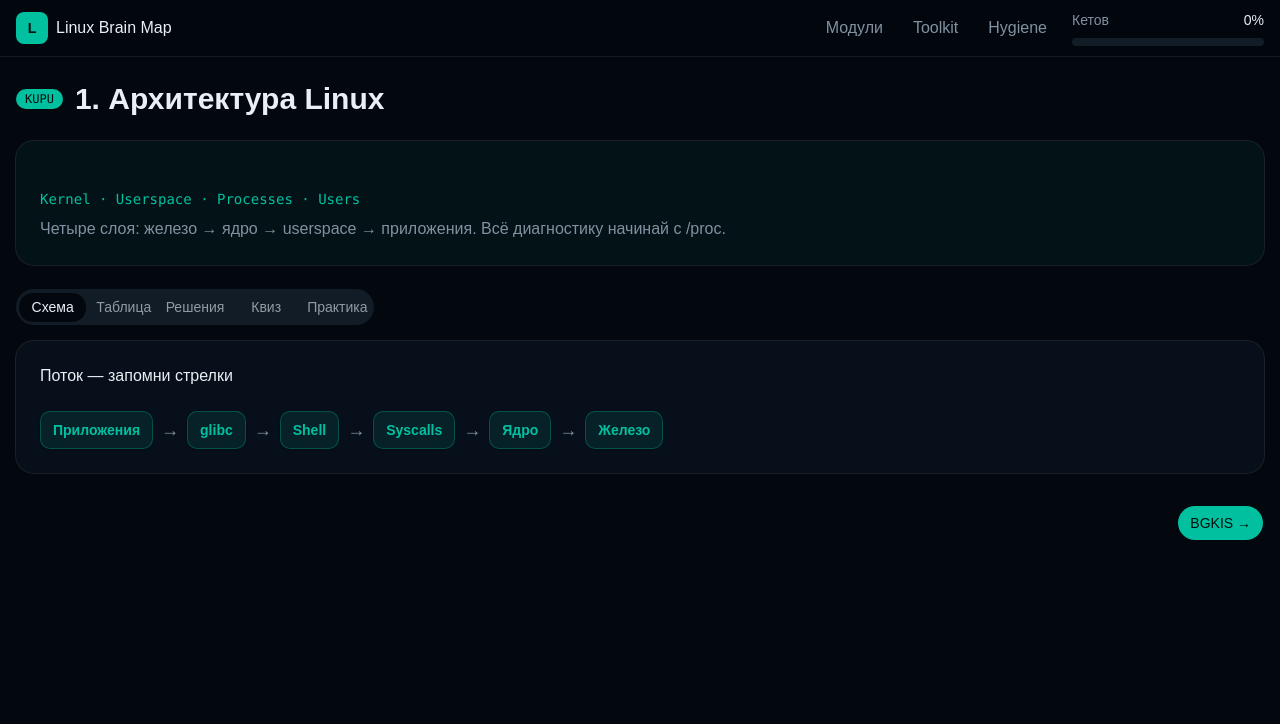
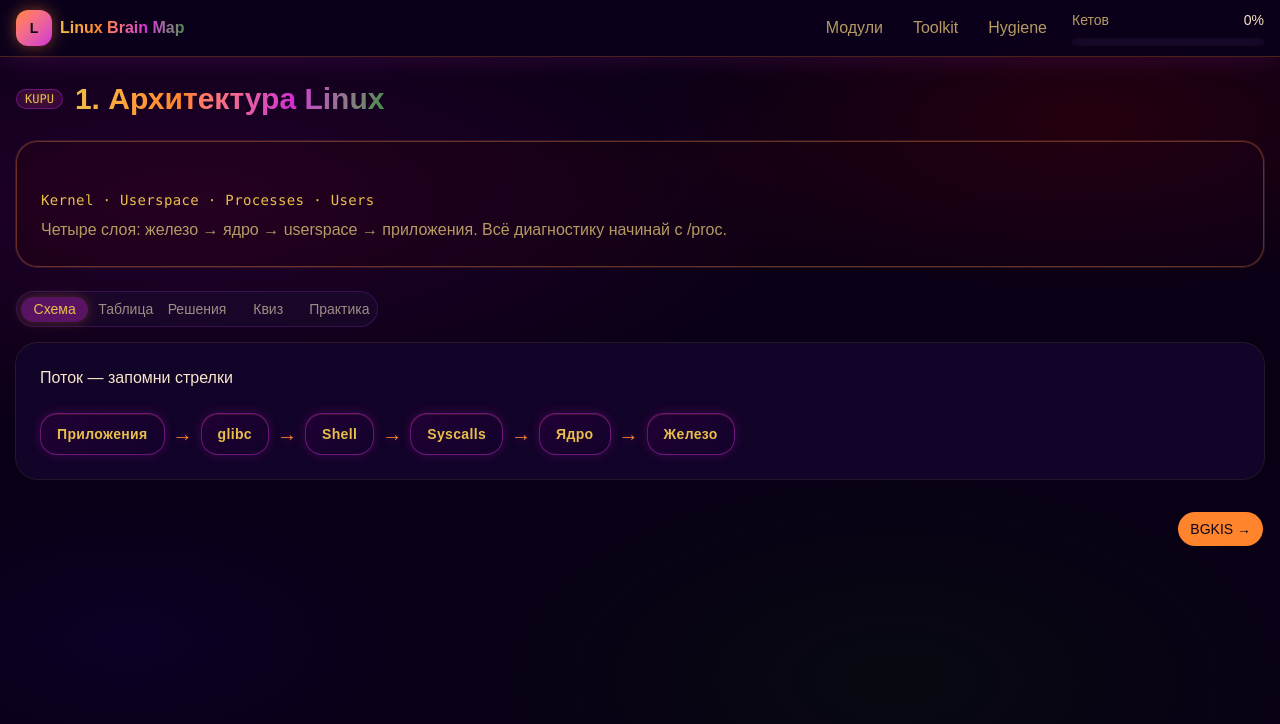
Before and after one commit to BenBakster/linux-brain-map, a React (Vite) app in the folder linux-brain-map-app/webapp/: page /module/architecture in a window 1280 px wide. Shown: the top 724 px of the page. Built offline with nearby package versions, Linux system fonts and the light colour scheme.

Commit message:
Restyle webapp with stoner rock psychedelic theme
Deep purple smoke background with orange, magenta and swamp-green
accents. Gradient titles, glowing cards, and trippy flow diagrams.

```diff
--- a/linux-brain-map-app/webapp/index.html
+++ b/linux-brain-map-app/webapp/index.html
@@ -4,7 +4,7 @@
     <meta charset="UTF-8" />
     <link rel="icon" type="image/svg+xml" href="/favicon.svg" />
     <meta name="viewport" content="width=device-width, initial-scale=1.0" />
-    <title>web_frontend</title>
+    <title>Linux Brain Map</title>
   </head>
   <body>
     <div id="root"></div>
--- a/linux-brain-map-app/webapp/src/components/FlowDiagram.tsx
+++ b/linux-brain-map-app/webapp/src/components/FlowDiagram.tsx
@@ -11,14 +11,14 @@ export function FlowDiagram({ steps, className }: FlowDiagramProps) {
     <div className={cn('flex flex-wrap items-center gap-2', className)}>
       {steps.map((step, index) => (
         <div key={step.id} className="flex items-center gap-2">
-          <div className="rounded-lg border border-primary/30 bg-primary/10 px-3 py-2 text-center shadow-sm">
-            <p className="text-sm font-semibold text-primary">{step.label}</p>
+          <div className="psy-flow-node rounded-xl px-4 py-2.5 text-center">
+            <p className="psy-flow-label text-sm font-bold tracking-wide">{step.label}</p>
             {step.detail && (
               <p className="mt-0.5 text-xs text-muted-foreground">{step.detail}</p>
             )}
           </div>
           {index < steps.length - 1 && (
-            <span className="text-lg text-muted-foreground" aria-hidden>
+            <span className="psy-arrow text-xl font-bold" aria-hidden>
               →
             </span>
           )}
--- a/linux-brain-map-app/webapp/src/components/QuizPanel.tsx
+++ b/linux-brain-map-app/webapp/src/components/QuizPanel.tsx
@@ -49,8 +49,10 @@ export function QuizPanel({ moduleId, questions }: QuizPanelProps) {
                   className={cn(
                     'rounded-md border px-3 py-2 text-left text-sm transition-colors',
                     selected && !showResult && 'border-primary bg-primary/10',
-                    showResult && isCorrect && 'border-green-500 bg-green-500/10',
-                    showResult && selected && !isCorrect && 'border-destructive bg-destructive/10',
+                    showResult &&
+                      isCorrect &&
+                      'border-[oklch(0.58_0.14_145)] bg-[oklch(0.58_0.14_145/0.15)] shadow-[0_0_10px_oklch(0.58_0.14_145/0.3)]',
+                    showResult && selected && !isCorrect && 'border-destructive bg-destructive/15',
                     !selected && !showResult && 'hover:bg-muted',
                   )}
                 >
--- a/linux-brain-map-app/webapp/src/index.css
+++ b/linux-brain-map-app/webapp/src/index.css
@@ -48,83 +48,172 @@
     --radius-4xl: calc(var(--radius) * 2.6);
 }
 
+/* Stoner rock / psychedelic — густой тёмный фон, кислотные акценты */
 :root {
-    --background: oklch(0.13 0.02 250);
-    --foreground: oklch(0.95 0.01 250);
-    --card: oklch(0.17 0.025 250);
-    --card-foreground: oklch(0.95 0.01 250);
-    --popover: oklch(0.17 0.025 250);
-    --popover-foreground: oklch(0.95 0.01 250);
-    --primary: oklch(0.72 0.14 175);
-    --primary-foreground: oklch(0.15 0.03 175);
-    --secondary: oklch(0.22 0.03 250);
-    --secondary-foreground: oklch(0.9 0.01 250);
-    --muted: oklch(0.22 0.025 250);
-    --muted-foreground: oklch(0.65 0.03 250);
-    --accent: oklch(0.25 0.05 175);
-    --accent-foreground: oklch(0.9 0.05 175);
-    --destructive: oklch(0.65 0.2 25);
-    --border: oklch(0.28 0.03 250);
-    --input: oklch(0.22 0.03 250);
-    --ring: oklch(0.72 0.14 175);
-    --chart-1: oklch(0.87 0 0);
-    --chart-2: oklch(0.556 0 0);
-    --chart-3: oklch(0.439 0 0);
-    --chart-4: oklch(0.371 0 0);
-    --chart-5: oklch(0.269 0 0);
-    --radius: 0.625rem;
-    --sidebar: oklch(0.985 0 0);
-    --sidebar-foreground: oklch(0.145 0 0);
-    --sidebar-primary: oklch(0.205 0 0);
-    --sidebar-primary-foreground: oklch(0.985 0 0);
-    --sidebar-accent: oklch(0.97 0 0);
-    --sidebar-accent-foreground: oklch(0.205 0 0);
-    --sidebar-border: oklch(0.922 0 0);
-    --sidebar-ring: oklch(0.708 0 0);
-}
-
-.dark {
-    --background: oklch(0.145 0 0);
-    --foreground: oklch(0.985 0 0);
-    --card: oklch(0.205 0 0);
-    --card-foreground: oklch(0.985 0 0);
-    --popover: oklch(0.205 0 0);
-    --popover-foreground: oklch(0.985 0 0);
-    --primary: oklch(0.922 0 0);
-    --primary-foreground: oklch(0.205 0 0);
-    --secondary: oklch(0.269 0 0);
-    --secondary-foreground: oklch(0.985 0 0);
-    --muted: oklch(0.269 0 0);
-    --muted-foreground: oklch(0.708 0 0);
-    --accent: oklch(0.269 0 0);
-    --accent-foreground: oklch(0.985 0 0);
-    --destructive: oklch(0.704 0.191 22.216);
-    --border: oklch(1 0 0 / 10%);
-    --input: oklch(1 0 0 / 15%);
-    --ring: oklch(0.556 0 0);
-    --chart-1: oklch(0.87 0 0);
-    --chart-2: oklch(0.556 0 0);
-    --chart-3: oklch(0.439 0 0);
-    --chart-4: oklch(0.371 0 0);
-    --chart-5: oklch(0.269 0 0);
-    --sidebar: oklch(0.205 0 0);
-    --sidebar-foreground: oklch(0.985 0 0);
-    --sidebar-primary: oklch(0.488 0.243 264.376);
-    --sidebar-primary-foreground: oklch(0.985 0 0);
-    --sidebar-accent: oklch(0.269 0 0);
-    --sidebar-accent-foreground: oklch(0.985 0 0);
-    --sidebar-border: oklch(1 0 0 / 10%);
-    --sidebar-ring: oklch(0.556 0 0);
+    --background: oklch(0.11 0.06 305);
+    --foreground: oklch(0.93 0.05 78);
+    --card: oklch(0.16 0.075 298);
+    --card-foreground: oklch(0.93 0.04 78);
+    --popover: oklch(0.15 0.08 300);
+    --popover-foreground: oklch(0.93 0.04 78);
+    --primary: oklch(0.76 0.19 48);
+    --primary-foreground: oklch(0.14 0.05 305);
+    --secondary: oklch(0.22 0.09 310);
+    --secondary-foreground: oklch(0.88 0.06 85);
+    --muted: oklch(0.2 0.07 300);
+    --muted-foreground: oklch(0.7 0.08 85);
+    --accent: oklch(0.62 0.26 328);
+    --accent-foreground: oklch(0.96 0.03 90);
+    --destructive: oklch(0.62 0.24 22);
+    --border: oklch(0.34 0.14 310);
+    --input: oklch(0.18 0.08 300);
+    --ring: oklch(0.76 0.19 48);
+    --chart-1: oklch(0.76 0.19 48);
+    --chart-2: oklch(0.62 0.26 328);
+    --chart-3: oklch(0.58 0.14 145);
+    --chart-4: oklch(0.78 0.12 95);
+    --chart-5: oklch(0.55 0.2 280);
+    --radius: 0.75rem;
+    --psy-orange: oklch(0.76 0.19 48);
+    --psy-magenta: oklch(0.62 0.26 328);
+    --psy-green: oklch(0.58 0.14 145);
+    --psy-gold: oklch(0.82 0.14 88);
+    --sidebar: oklch(0.14 0.07 300);
+    --sidebar-foreground: oklch(0.93 0.04 78);
+    --sidebar-primary: oklch(0.76 0.19 48);
+    --sidebar-primary-foreground: oklch(0.14 0.05 305);
+    --sidebar-accent: oklch(0.22 0.1 315);
+    --sidebar-accent-foreground: oklch(0.9 0.05 80);
+    --sidebar-border: oklch(0.34 0.14 310);
+    --sidebar-ring: oklch(0.76 0.19 48);
 }
 
 @layer base {
   * {
     @apply border-border outline-ring/50;
-    }
-  body {
-    @apply bg-background text-foreground;
-    }
+  }
+
   html {
     @apply font-sans;
-    }
+  }
+
+  body {
+    @apply text-foreground;
+    background-color: var(--background);
+    background-image:
+      radial-gradient(ellipse 90% 55% at 15% 25%, oklch(0.28 0.18 328 / 0.35), transparent 55%),
+      radial-gradient(ellipse 70% 45% at 85% 15%, oklch(0.32 0.16 48 / 0.28), transparent 50%),
+      radial-gradient(ellipse 60% 50% at 70% 85%, oklch(0.24 0.12 145 / 0.22), transparent 55%),
+      radial-gradient(ellipse 50% 40% at 10% 80%, oklch(0.22 0.14 280 / 0.25), transparent 50%);
+    background-attachment: fixed;
+    min-height: 100vh;
+  }
 }
+
+@layer utilities {
+  .psy-glow {
+    box-shadow:
+      0 0 20px oklch(0.62 0.26 328 / 0.25),
+      0 0 40px oklch(0.76 0.19 48 / 0.12);
+  }
+
+  .psy-glow-sm {
+    box-shadow: 0 0 14px oklch(0.76 0.19 48 / 0.2);
+  }
+
+  .psy-title {
+    background: linear-gradient(
+      105deg,
+      oklch(0.82 0.14 88) 0%,
+      oklch(0.76 0.19 48) 35%,
+      oklch(0.62 0.26 328) 70%,
+      oklch(0.58 0.14 145) 100%
+    );
+    -webkit-background-clip: text;
+    background-clip: text;
+    color: transparent;
+  }
+
+  .psy-card-hover {
+    transition: box-shadow 0.25s ease, border-color 0.25s ease, transform 0.2s ease;
+  }
+
+  .psy-card-hover:hover {
+    border-color: oklch(0.76 0.19 48 / 0.55);
+    box-shadow:
+      0 0 22px oklch(0.62 0.26 328 / 0.3),
+      0 0 8px oklch(0.76 0.19 48 / 0.2);
+    transform: translateY(-2px);
+  }
+
+  .psy-header {
+    background: oklch(0.12 0.065 302 / 0.88);
+    border-bottom: 1px solid oklch(0.76 0.19 48 / 0.25);
+    box-shadow: 0 4px 24px oklch(0.62 0.26 328 / 0.15);
+  }
+
+  .psy-logo {
+    background: linear-gradient(
+      135deg,
+      oklch(0.76 0.19 48),
+      oklch(0.62 0.26 328)
+    );
+    box-shadow: 0 0 16px oklch(0.76 0.19 48 / 0.45);
+  }
+
+  .psy-mnemonic {
+    color: oklch(0.82 0.14 88);
+    text-shadow: 0 0 12px oklch(0.76 0.19 48 / 0.5);
+  }
+
+  .psy-arrow {
+    color: oklch(0.76 0.19 48);
+    text-shadow: 0 0 8px oklch(0.62 0.26 328 / 0.6);
+  }
+
+  .psy-flow-node {
+    border: 1px solid oklch(0.62 0.26 328 / 0.45);
+    background: linear-gradient(
+      145deg,
+      oklch(0.2 0.1 310 / 0.9),
+      oklch(0.16 0.08 295 / 0.95)
+    );
+    box-shadow:
+      inset 0 1px 0 oklch(0.76 0.19 48 / 0.15),
+      0 0 12px oklch(0.62 0.26 328 / 0.2);
+  }
+
+  .psy-flow-label {
+    color: oklch(0.82 0.14 88);
+  }
+
+  .psy-done {
+    border-color: oklch(0.58 0.14 145 / 0.55) !important;
+    background: linear-gradient(
+      145deg,
+      oklch(0.18 0.08 145 / 0.35),
+      oklch(0.16 0.075 298)
+    ) !important;
+    box-shadow: 0 0 18px oklch(0.58 0.14 145 / 0.25);
+  }
+
+  .psy-highlight-card {
+    border: 1px solid oklch(0.76 0.19 48 / 0.35);
+    background: linear-gradient(
+      135deg,
+      oklch(0.2 0.1 48 / 0.2),
+      oklch(0.16 0.08 328 / 0.25)
+    );
+  }
+
+  [data-slot='tabs-trigger'][data-state='active'] {
+    background: oklch(0.62 0.26 328 / 0.35) !important;
+    color: oklch(0.82 0.14 88) !important;
+    box-shadow: 0 0 12px oklch(0.76 0.19 48 / 0.25);
+  }
+
+  [data-slot='progress'] {
+    background: oklch(0.2 0.07 300);
+    box-shadow: inset 0 0 8px oklch(0.11 0.06 305 / 0.8);
+  }
+}
--- a/linux-brain-map-app/webapp/src/pages.tsx
+++ b/linux-brain-map-app/webapp/src/pages.tsx
@@ -40,7 +40,7 @@ import { cn } from '@/lib/utils'
 
 const navLinkClass = cn(
   buttonVariants({ variant: 'ghost', size: 'sm' }),
-  'text-muted-foreground data-[status=active]:bg-primary/15 data-[status=active]:text-primary',
+  'text-muted-foreground data-[status=active]:bg-accent/20 data-[status=active]:text-[oklch(0.82_0.14_88)] data-[status=active]:shadow-[0_0_12px_oklch(0.76_0.19_48/0.25)]',
 )
 
 const TOOLKIT_DIR =
@@ -51,14 +51,14 @@ export function RootLayout() {
   const hygieneProgress = getHygienePercent(HYGIENE_ITEMS.length)
 
   return (
-    <div className="min-h-svh bg-background text-foreground">
-      <header className="sticky top-0 z-50 border-b border-border/60 bg-background/90 backdrop-blur-md">
+    <div className="min-h-svh text-foreground">
+      <header className="psy-header sticky top-0 z-50 backdrop-blur-md">
         <div className="mx-auto flex min-h-14 w-full max-w-7xl flex-wrap items-center gap-3 px-4 py-2">
           <Link to="/" className="flex items-center gap-2">
-            <span className="flex h-8 w-8 items-center justify-center rounded-md bg-primary text-sm font-bold text-primary-foreground">
+            <span className="psy-logo flex h-9 w-9 items-center justify-center rounded-lg text-sm font-black text-primary-foreground">
               L
             </span>
-            <Typography variant="h6" className="hidden sm:block">
+            <Typography variant="h6" className="psy-title hidden font-bold sm:block">
               Linux Brain Map
             </Typography>
           </Link>
@@ -94,10 +94,13 @@ export function DashboardPage() {
   return (
     <section className="mx-auto w-full max-w-7xl px-4 py-8">
       <div className="mb-8 grid gap-4">
-        <Badge variant="outline" className="w-fit border-primary/40 text-primary">
+        <Badge
+          variant="outline"
+          className="w-fit border-accent/50 bg-accent/10 text-[oklch(0.82_0.14_88)]"
+        >
           По Кетову · мнемосхемы вместо чтения
         </Badge>
-        <Typography variant="h1" className="max-w-3xl text-3xl sm:text-4xl">
+        <Typography variant="h1" className="psy-title max-w-3xl text-3xl font-bold sm:text-4xl">
           12 модулей Linux — схемы, таблицы, квизы, практика
         </Typography>
         <Typography tone="muted" className="max-w-2xl">
@@ -114,22 +117,27 @@ export function DashboardPage() {
             <Link key={mod.id} to="/module/$moduleId" params={{ moduleId: mod.id }}>
               <Card
                 className={cn(
-                  'h-full transition-all hover:border-primary/50 hover:shadow-md',
-                  done && 'border-green-500/40 bg-green-500/5',
+                  'psy-card-hover h-full border-border/80 bg-card/90 backdrop-blur-sm',
+                  done && 'psy-done',
                 )}
               >
                 <CardHeader>
                   <div className="flex items-start justify-between gap-2">
-                    <Badge variant="secondary" className="font-mono">
+                    <Badge
+                      variant="secondary"
+                      className="border border-primary/30 bg-primary/15 font-mono text-[oklch(0.82_0.14_88)]"
+                    >
                       {String(mod.number).padStart(2, '0')}
                     </Badge>
                     {done && (
-                      <Badge className="bg-green-600 text-white">✓</Badge>
+                      <Badge className="border-0 bg-[oklch(0.58_0.14_145)] text-white shadow-[0_0_10px_oklch(0.58_0.14_145/0.5)]">
+                        ✓
+                      </Badge>
                     )}
                   </div>
-                  <CardTitle className="mt-2">{mod.title}</CardTitle>
+                  <CardTitle className="mt-2 text-foreground">{mod.title}</CardTitle>
                   <CardDescription>
-                    <span className="font-mono font-semibold text-primary">{mod.mnemonic}</span>
+                    <span className="psy-mnemonic font-mono text-lg font-bold">{mod.mnemonic}</span>
                     {' — '}
                     {mod.mnemonicExpansion}
                   </CardDescription>
@@ -170,21 +178,25 @@ export function ModulePage() {
   return (
     <section className="mx-auto w-full max-w-7xl px-4 py-6">
       <div className="mb-6 flex flex-wrap items-center gap-3">
-        <Badge className="font-mono text-base">{mod.mnemonic}</Badge>
-        <Typography variant="h1" className="text-2xl sm:text-3xl">
+        <Badge className="psy-mnemonic border border-accent/40 bg-accent/15 font-mono text-lg">
+          {mod.mnemonic}
+        </Badge>
+        <Typography variant="h1" className="psy-title text-2xl font-bold sm:text-3xl">
           {mod.number}. {mod.title}
         </Typography>
       </div>
 
-      <Card className="mb-6 border-primary/20 bg-primary/5">
+      <Card className="psy-highlight-card mb-6 backdrop-blur-sm">
         <CardContent className="pt-6">
-          <p className="font-mono text-sm text-primary">{mod.mnemonicExpansion}</p>
+          <p className="font-mono text-sm tracking-wide text-[oklch(0.82_0.14_88)]">
+            {mod.mnemonicExpansion}
+          </p>
           <p className="mt-2 text-muted-foreground">{mod.summary}</p>
         </CardContent>
       </Card>
 
       <Tabs defaultValue="scheme" className="grid gap-4">
-        <TabsList className="flex h-auto flex-wrap gap-1">
+        <TabsList className="flex h-auto flex-wrap gap-1 border border-border/60 bg-muted/50 p-1">
           <TabsTrigger value="scheme">Схема</TabsTrigger>
           <TabsTrigger value="table">Таблица</TabsTrigger>
           <TabsTrigger value="decisions">Решения</TabsTrigger>
@@ -271,7 +283,7 @@ export function ModulePage() {
                 </div>
               ))}
               {mod.bashScript && (
-                <div className="flex flex-wrap items-center gap-2 rounded-lg border border-primary/30 bg-primary/5 p-3">
+                <div className="psy-highlight-card flex flex-wrap items-center gap-2 rounded-lg p-3">
                   <code className="flex-1 font-mono text-sm">{runCmd}</code>
                   <CopyButton text={runCmd} label="Копировать скрипт" />
                 </div>
@@ -325,7 +337,7 @@ export function ModulePage() {
 export function ToolkitPage() {
   return (
     <section className="mx-auto w-full max-w-7xl px-4 py-8">
-      <Typography variant="h1" className="mb-2 text-3xl">
+      <Typography variant="h1" className="psy-title mb-2 text-3xl font-bold">
         Bash & Python Toolkit
       </Typography>
       <Typography tone="muted" className="mb-8 max-w-2xl">
@@ -403,7 +415,7 @@ export function HygienePage() {
 
   return (
     <section className="mx-auto w-full max-w-3xl px-4 py-8">
-      <Typography variant="h1" className="mb-2 text-3xl">
+      <Typography variant="h1" className="psy-title mb-2 text-3xl font-bold">
         Cyber Hygiene
       </Typography>
       <Typography tone="muted" className="mb-6">
```
Also changed, not shown: linux-brain-map-app/webapp/src/components/ui/progress.tsx (+6 -2 lines).
